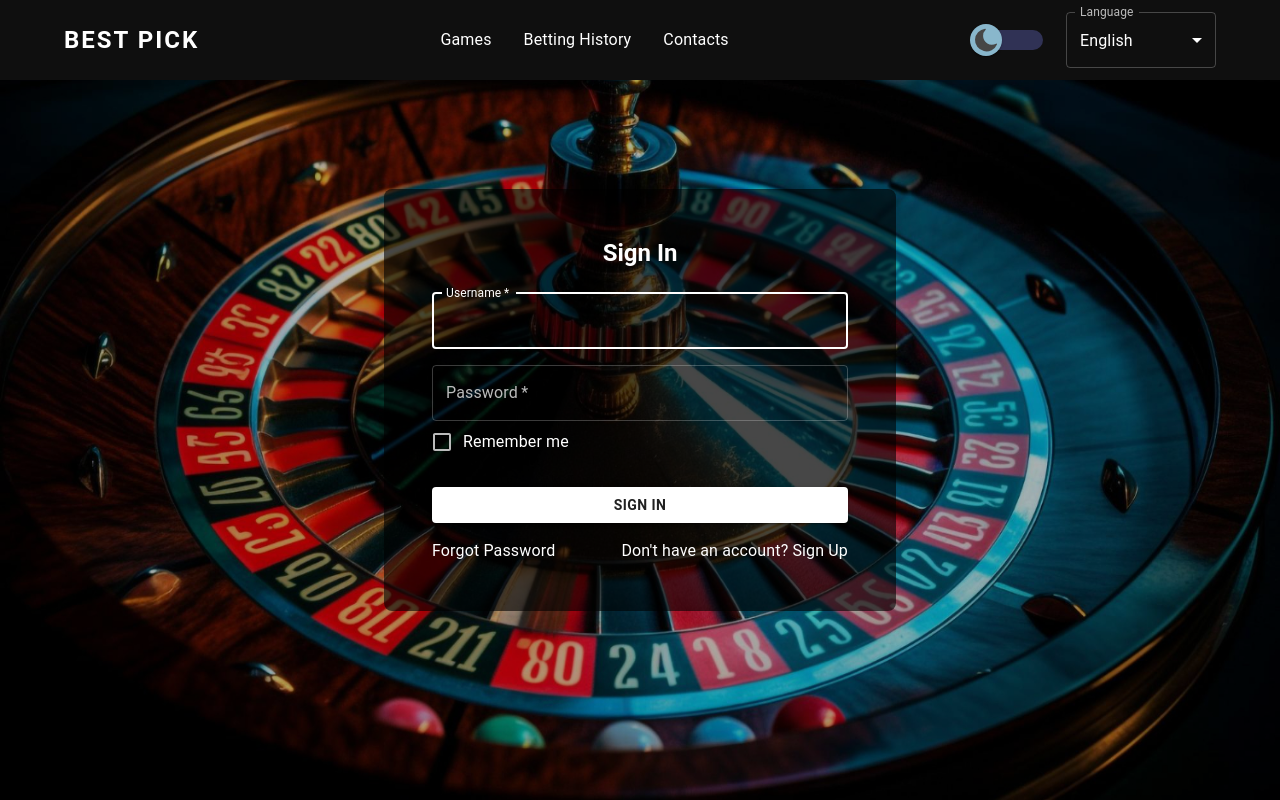
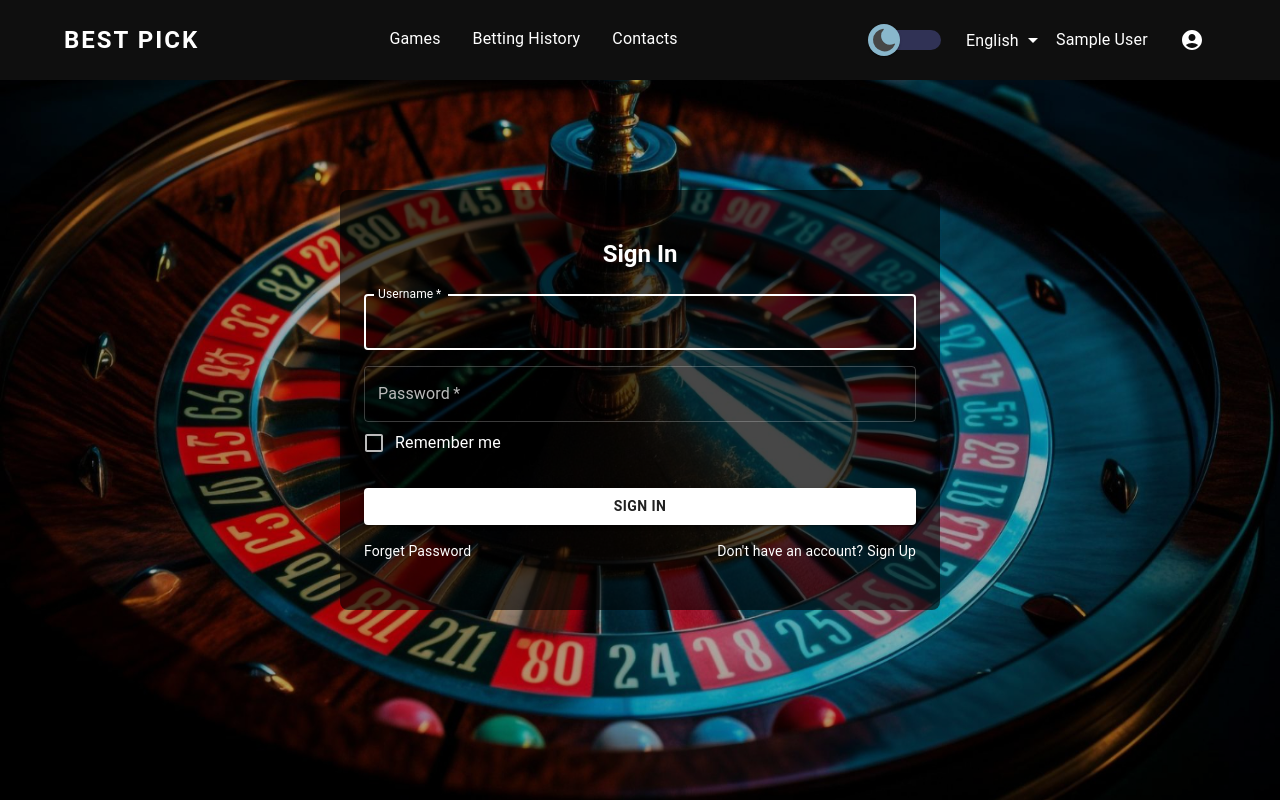
Before and after one commit to BestpickPCD/user-demo-frontend, a Next.js app: page /login in a window 1280 px wide. Built offline with nearby package versions, Linux system fonts and the light colour scheme; sample sign-in values are in the browser's storage.

Commit message:
fix some bugs

```diff
--- a/pages/_app.tsx
+++ b/pages/_app.tsx
@@ -55,6 +55,7 @@ function MyApp(props: MyAppProps) {
       router.push("/login");
     }
   }, []);
+
   return (
     <Provider store={store}>
       <IntlProvider locale="en" messages={(messages as any)[language || "en"]}>
--- a/src/layouts/AuthLayout/index.tsx
+++ b/src/layouts/AuthLayout/index.tsx
@@ -1,7 +1,7 @@
 import Image from "next/image";
 import React from "react";
 import { imgs } from "../../../public";
-import { useTheme } from "@mui/material";
+import { Container, useTheme } from "@mui/material";
 interface AuthLayoutProps {
   children: React.ReactNode;
 }
@@ -24,9 +24,11 @@ const AuthLayout = ({ children }: AuthLayoutProps) => {
               : "rgba(0,0,0, 0.3)",
         }}
       >
-        <div
-          className="w-[40%]  text-white p-12 rounded-lg"
-          style={{
+        <Container
+          className="text-white p-12 rounded-lg "
+          maxWidth="sm"
+          sx={{
+            width: "90%",
             background:
               theme.palette.mode === "light"
                 ? "rgba(255,255,255, 0.8)"
@@ -34,7 +36,7 @@ const AuthLayout = ({ children }: AuthLayoutProps) => {
           }}
         >
           {children}
-        </div>
+        </Container>
       </div>
     </div>
   );
--- a/src/layouts/MainLayout/Headers.tsx
+++ b/src/layouts/MainLayout/Headers.tsx
@@ -1,22 +1,22 @@
 import {
   Box,
   Container,
-  FormControl,
   FormControlLabel,
-  InputLabel,
   List,
   ListItem,
   MenuItem,
   Select,
-  SelectChangeEvent,
   Switch,
   Typography,
+  keyframes,
   styled,
   useTheme,
 } from "@mui/material";
 import Link from "next/link";
+import { AccountCircle as User } from "@mui/icons-material";
 import { useRouter } from "next/router";
-import Cookies from "js-cookie";
+import { useEffect, useMemo, useState } from "react";
+import { FormattedMessage } from "react-intl";
 const Headers = ({
   onSetLanguage,
   onSetDarkMode,
@@ -24,9 +24,14 @@ const Headers = ({
   language,
 }: any) => {
   const theme = useTheme();
+  const [navLink, setNavLink] = useState("");
   const router = useRouter();
 
-  const handleChangeLanguage = (e: SelectChangeEvent) => {
+  useEffect(() => {
+    setNavLink(router.pathname);
+  }, [router]);
+
+  const handleChangeLanguage = (e: any) => {
     const language = e.target.value as string;
     localStorage.setItem("language", language);
     onSetLanguage(language);
@@ -38,6 +43,114 @@ const Headers = ({
   };
 
   const handleRedirectChat = () => {};
+
+  const redirectLinkMemo = useMemo(() => {
+    const isHaveToken = !!localStorage.getItem("tokens");
+    if (isHaveToken) {
+      return "/games";
+    }
+    return "/login";
+  }, []);
+
+  const navLinkMemo = useMemo(() => {
+    const isHaveToken = !!localStorage.getItem("tokens");
+    return isHaveToken ? (
+      <NavList className="flex justify-center items-center">
+        <ListItem className={`w-full ${navLink === "/games" ? "active" : ""}`}>
+          <Link href="/games">
+            <FormattedMessage id="label.games" />
+          </Link>
+        </ListItem>
+        <ListItem
+          className={`w-full whitespace-nowrap ${
+            navLink === "/transactions" ? "active" : ""
+          }`}
+        >
+          <Link href="/transactions">
+            <FormattedMessage id="label.history" />
+          </Link>
+        </ListItem>
+        <ListItem className="w-full whitespace-nowrap">
+          <Link
+            href={`${
+              process.env.NEXT_PUBLIC_CHAT_URL
+            }?token=${localStorage.getItem(
+              "tokens"
+            )}&user=${localStorage.getItem("user")}`}
+            onClick={handleRedirectChat}
+            target="_blank"
+          >
+            <FormattedMessage id="label.contacts" />
+          </Link>
+        </ListItem>
+      </NavList>
+    ) : (
+      <div></div>
+    );
+  }, [navLink]);
+
+  const username = useMemo(() => {
+    const userLocal = localStorage.getItem("user");
+    if (userLocal) {
+      return JSON.parse(userLocal)?.name;
+    }
+    return "";
+  }, []);
+
+  const handleLogout = () => {
+    localStorage.removeItem("user");
+    localStorage.removeItem("tokens");
+    router.push("/login");
+  };
+
+  const userSettingMemo = useMemo(() => {
+    const userLocal = localStorage.getItem("tokens");
+    if (userLocal) {
+      return (
+        <Box
+          width="160px"
+          position="relative"
+          sx={{
+            cursor: "pointer",
+            "&:hover": {
+              ".user-setting": {
+                display: "block",
+              },
+            },
+          }}
+        >
+          <Box display="flex" alignItems="center" gap="4px">
+            <Typography
+              width="120px"
+              textOverflow="ellipsis"
+              whiteSpace="nowrap"
+              overflow="hidden"
+            >
+              {username}
+            </Typography>
+            <User />
+          </Box>
+          <UserSetting
+            position="absolute"
+            display="none"
+            className="user-setting"
+            bgcolor={theme.palette.text.secondary}
+            width="100%"
+            left="0"
+          >
+            <List>
+              <ListItem
+                sx={{ justifyContent: "flex-end", padding: "0 8px" }}
+                onClick={handleLogout}
+              >
+                <Typography color="color.contrastText">Logout</Typography>
+              </ListItem>
+            </List>
+          </UserSetting>
+        </Box>
+      );
+    }
+  }, [theme, username]);
 
   return (
     <Box
@@ -56,45 +169,26 @@ const Headers = ({
           height: "80px",
         }}
       >
-        <Link href="/">
+        <Link href={redirectLinkMemo}>
           <Typography
+            whiteSpace="nowrap"
             fontWeight={600}
             fontSize={24}
             letterSpacing={2}
             textTransform="uppercase"
+            sx={{ cursor: "pointer" }}
           >
             Best Pick
           </Typography>
         </Link>
 
-        <Box>
-          <List className="flex justify-center items-center">
-            <ListItem className="w-full">
-              <Link href="/games">Games</Link>
-            </ListItem>
-            <ListItem className="w-full whitespace-nowrap">
-              <Link href="/transactions">Betting History</Link>
-            </ListItem>
-            <ListItem className="w-full whitespace-nowrap">
-              <Link
-                href={`${
-                  process.env.NEXT_PUBLIC_CHAT_URL
-                }?token=${localStorage.getItem(
-                  "tokens"
-                )}&user=${localStorage.getItem("user")}`}
-                onClick={handleRedirectChat}
-                target="_blank"
-              >
-                Contacts
-              </Link>
-            </ListItem>
-          </List>
-        </Box>
+        <Box>{navLinkMemo}</Box>
+
         <Box
           display="flex"
           justifyContent="space-between"
           alignItems="center"
-          gap={2}
+          gap={0.5}
         >
           <FormControlLabel
             sx={{ margin: 0 }}
@@ -106,19 +200,17 @@ const Headers = ({
             }
             label={undefined}
           />
-          <Box sx={{ minWidth: 150 }}>
-            <FormControl fullWidth>
-              <InputLabel>Language</InputLabel>
-              <Select
+          <Box>
+            <SelectLanguage
               value={language}
               label="Language"
               onChange={handleChangeLanguage}
             >
               <MenuItem value="en">English</MenuItem>
               <MenuItem value="ko">Korean</MenuItem>
-              </Select>
-            </FormControl>
+            </SelectLanguage>
           </Box>
+          {userSettingMemo}
         </Box>
       </Container>
     </Box>
@@ -168,3 +260,64 @@ const MaterialUISwitch = styled(Switch)(({ theme }) => ({
     borderRadius: 20 / 2,
   },
 }));
+
+const NavList = styled(List)(({ theme }) => ({
+  li: {
+    a: {
+      borderBottom: "2px solid transparent",
+    },
+    "&.active": {
+      a: {
+        borderBottom: "2px solid #ccc",
+        fontWeight: "600",
+      },
+    },
+  },
+}));
+
+const SelectLanguage = styled(Select)({
+  width: "100px",
+  fieldset: {
+    border: "none",
+  },
+});
+
+const spin = keyframes`
+   from {
+    transform: scale(0);
+  }
+  to {
+    transform: scale(1);
+  }
+`;
+
+const UserSetting = styled(Box)({
+  cursor: "pointer",
+  transformOrigin: "top right",
+  animation: `${spin} ease-in 0.2s`,
+  borderRadius: "2px",
+  top: "calc(100% + 8px)",
+  "&::before": {
+    content: '""',
+    width: "100%",
+    height: "20px",
+    position: "absolute",
+    left: "0",
+    top: "-12px",
+    background: "transparent",
+  },
+  ul: {
+    display: "flex",
+    flexDirection: "column",
+    gap: "2px",
+    li: {
+      padding: "4px 8px",
+      transition: " opacity 0.2s ease,  background 0.2s ease, color 0.3s ease",
+      "&:hover": {
+        opacity: 0.8,
+        background: "#828282",
+        color: "#fff",
+      },
+    },
+  },
+});
--- a/src/locales/en.json
+++ b/src/locales/en.json
@@ -34,5 +34,20 @@
   "label.search.term": "Search term here",
   "label.languages": "Languages",
   "label.from": "From",
-  "label.to": "To"
+  "label.to": "To",
+  "label.forget.password": "Forget Password",
+  "label.dont.account": "Don't have an account?",
+  "label.have.account": "Already have an account?",
+  "label.sign.in": "Sign In",
+  "label.sign.up": "Sign Up",
+  "label.first.name": "First name",
+  "label.last.name": "Last name",
+  "label.password": "Password",
+  "label.confirm.password": "Confirm Password",
+  "label.remember.me": "Remember me",
+  "label.email": "Email",
+  "label.title": "Title",
+  "label.games": "Games",
+  "label.history": "Betting History",
+  "label.contacts": "Contacts"
 }
--- a/src/modules/Auth/Login/index.tsx
+++ b/src/modules/Auth/Login/index.tsx
@@ -77,7 +77,9 @@ export default function Home() {
   return (
     <>
       <Head>
-        <title>Sign In</title>
+        <title>
+          <FormattedMessage id="label.sign.in" />
+        </title>
       </Head>
       <AuthLayout>
         <Typography
@@ -87,7 +89,7 @@ export default function Home() {
           className="flex justify-center"
           color="color.text"
         >
-          Sign In
+          <FormattedMessage id="label.sign.in" />
         </Typography>
         <Box
           component="form"
@@ -109,7 +111,7 @@ export default function Home() {
           <TextField
             required
             fullWidth
-            label="Password"
+            label={<FormattedMessage id="label.password" />}
             type="password"
             error={!!errors["password"]}
             helperText={errors["password"] ? errors["password"].message : ""}
@@ -117,7 +119,11 @@ export default function Home() {
           />
           <FormControlLabel
             control={<Checkbox value="remember" color="primary" />}
-            label={<Typography color="color.text">Remember me</Typography>}
+            label={
+              <Typography color="color.text">
+                <FormattedMessage id="label.remember.me" />
+              </Typography>
+            }
           />
           <LoadingButton
             type="submit"
@@ -126,7 +132,7 @@ export default function Home() {
             sx={{ mt: 3, mb: 2, fontWeight: 600 }}
             loading={isLoading}
           >
-            Sign In
+            <FormattedMessage id="label.sign.in" />
           </LoadingButton>
           <Grid container>
             <Grid
@@ -139,7 +145,13 @@ export default function Home() {
               }}
             >
               <Link href="/">
-                <Typography color="color.text">Forgot Password</Typography>
+                <Typography
+                  color="color.text"
+                  whiteSpace="nowrap"
+                  fontSize="14px"
+                >
+                  <FormattedMessage id="label.forget.password" />
+                </Typography>
               </Link>
             </Grid>
             <Grid
@@ -151,15 +163,23 @@ export default function Home() {
                 },
               }}
             >
-              <Link href="/register" className="w-full flex justify-end gap-1">
-                <Typography color="color.text" whiteSpace="nowrap">
-                  Don&apos;t have an account?
+              <Link
+                href="/register"
+                className="w-full flex justify-end gap-1 flex-wrap"
+              >
+                <Typography
+                  color="color.text"
+                  whiteSpace="nowrap"
+                  fontSize="14px"
+                >
+                  <FormattedMessage id="label.dont.account" />
                 </Typography>
                 <Typography
                   className="whitespace-nowrap text-right"
                   color="color.text"
+                  fontSize="14px"
                 >
-                  Sign Up
+                  <FormattedMessage id="label.sign.up" />
                 </Typography>
               </Link>
             </Grid>
--- a/src/modules/Auth/Register/index.tsx
+++ b/src/modules/Auth/Register/index.tsx
@@ -87,7 +87,9 @@ const FormRegister = (): JSX.Element => {
   return (
     <>
       <Head>
-        <title>Sign Up</title>
+        <title>
+          {<FormattedMessage id="label.sign.up"></FormattedMessage>}
+        </title>
       </Head>
       <AuthLayout>
         <Typography
@@ -97,7 +99,7 @@ const FormRegister = (): JSX.Element => {
           className="flex justify-center"
           color="color.text"
         >
-          Sign Up
+          <FormattedMessage id="label.sign.up" />
         </Typography>
         <Box
           component="form"
@@ -108,7 +110,7 @@ const FormRegister = (): JSX.Element => {
           <TextField
             required
             fullWidth
-            label="First name"
+            label={<FormattedMessage id="label.first.name" />}
             autoFocus
             sx={{ my: 1 }}
             error={!!errors["firstName"]}
@@ -119,7 +121,7 @@ const FormRegister = (): JSX.Element => {
           <TextField
             required
             fullWidth
-            label="Last name"
+            label={<FormattedMessage id="label.last.name" />}
             sx={{ my: 1 }}
             error={!!errors["lastName"]}
             helperText={errors["lastName"] ? errors["lastName"].message : ""}
@@ -129,7 +131,7 @@ const FormRegister = (): JSX.Element => {
           <TextField
             required
             fullWidth
-            label="Email"
+            label={<FormattedMessage id="label.email" />}
             type="email"
             sx={{ my: 1 }}
             error={!!errors["email"]}
@@ -150,7 +152,7 @@ const FormRegister = (): JSX.Element => {
           <TextField
             required
             fullWidth
-            label="Password"
+            label={<FormattedMessage id="label.password" />}
             type="password"
             sx={{ my: 1 }}
             error={!!errors["password"]}
@@ -161,7 +163,7 @@ const FormRegister = (): JSX.Element => {
           <TextField
             required
             fullWidth
-            label="Confirm Password"
+            label={<FormattedMessage id="label.confirm.password" />}
             type="password"
             sx={{ my: 1 }}
             error={!!errors["confirmPassword"]}
@@ -179,7 +181,7 @@ const FormRegister = (): JSX.Element => {
             sx={{ mt: 3, mb: 2, fontWeight: 600 }}
             loading={isLoading}
           >
-            Sign Up
+            <FormattedMessage id="label.sign.up" />
           </LoadingButton>
           <Grid container>
             <Box
@@ -197,13 +199,13 @@ const FormRegister = (): JSX.Element => {
                 className="w-full flex justify-end items-center gap-1"
               >
                 <Typography color="color.text">
-                  Already have an account?{" "}
+                  <FormattedMessage id="label.have.account" />
                 </Typography>
                 <Typography
                   className="whitespace-nowrap text-right"
                   color="color.text"
                 >
-                  Sign In
+                  <FormattedMessage id="label.sign.in" />
                 </Typography>
               </Link>
             </Box>
--- a/src/modules/Transactions/TransactionTable.tsx
+++ b/src/modules/Transactions/TransactionTable.tsx
@@ -68,8 +68,6 @@ const getStatusLabel = (status: string): JSX.Element => {
     },
   };
   if (data[status]) {
-    console.log(data[status]);
-
     const { text, color } = data[status];
     return <Label color={color}>{text}</Label>;
   }
```
Also changed, not shown: src/components/Table/index.tsx (+0 -12 lines), src/locales/ko.json (+16 -1 lines), src/services/baseQuery.ts (+12 -4 lines). Lines whose indentation alone changed are shown as unchanged.
